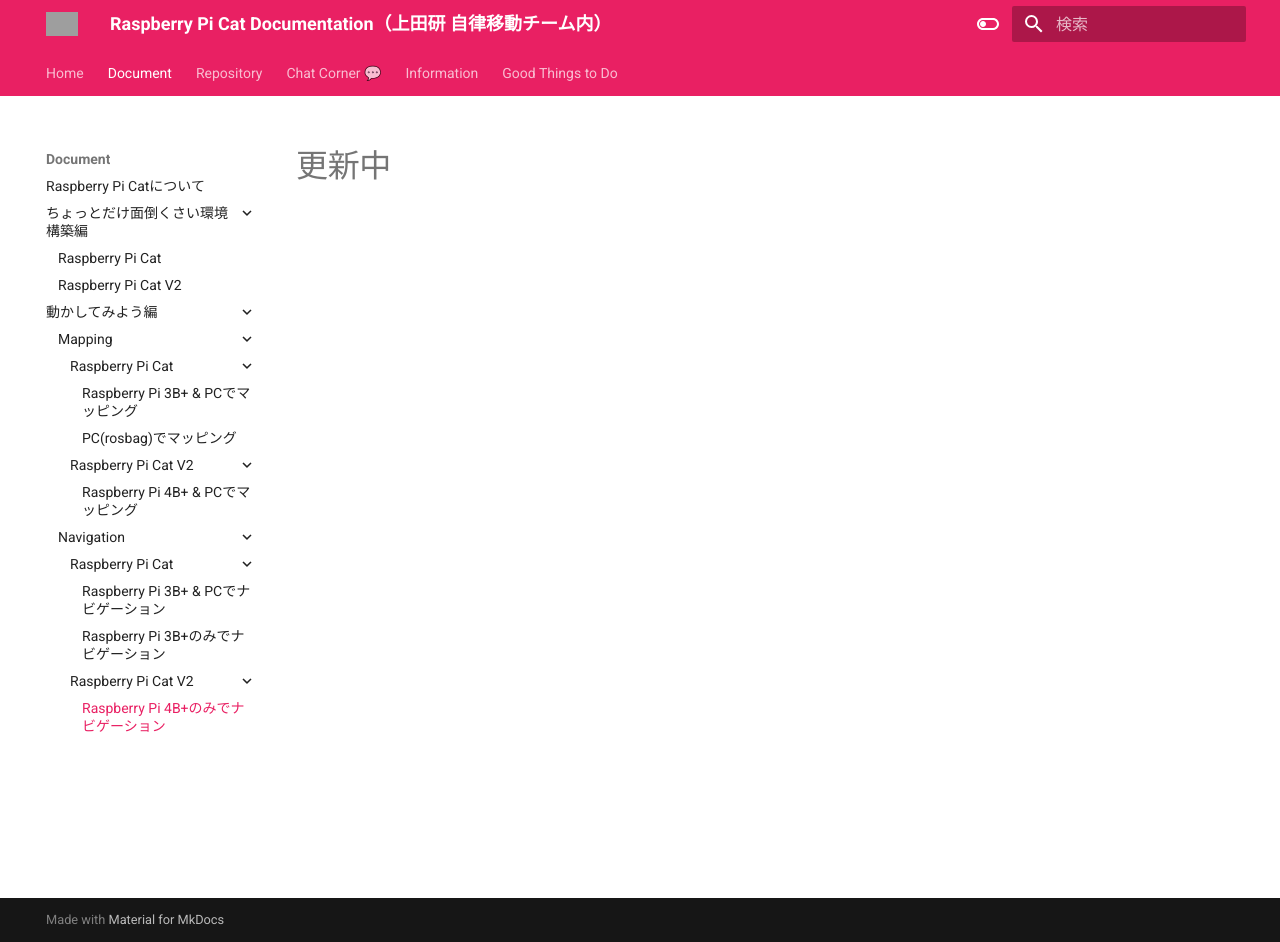
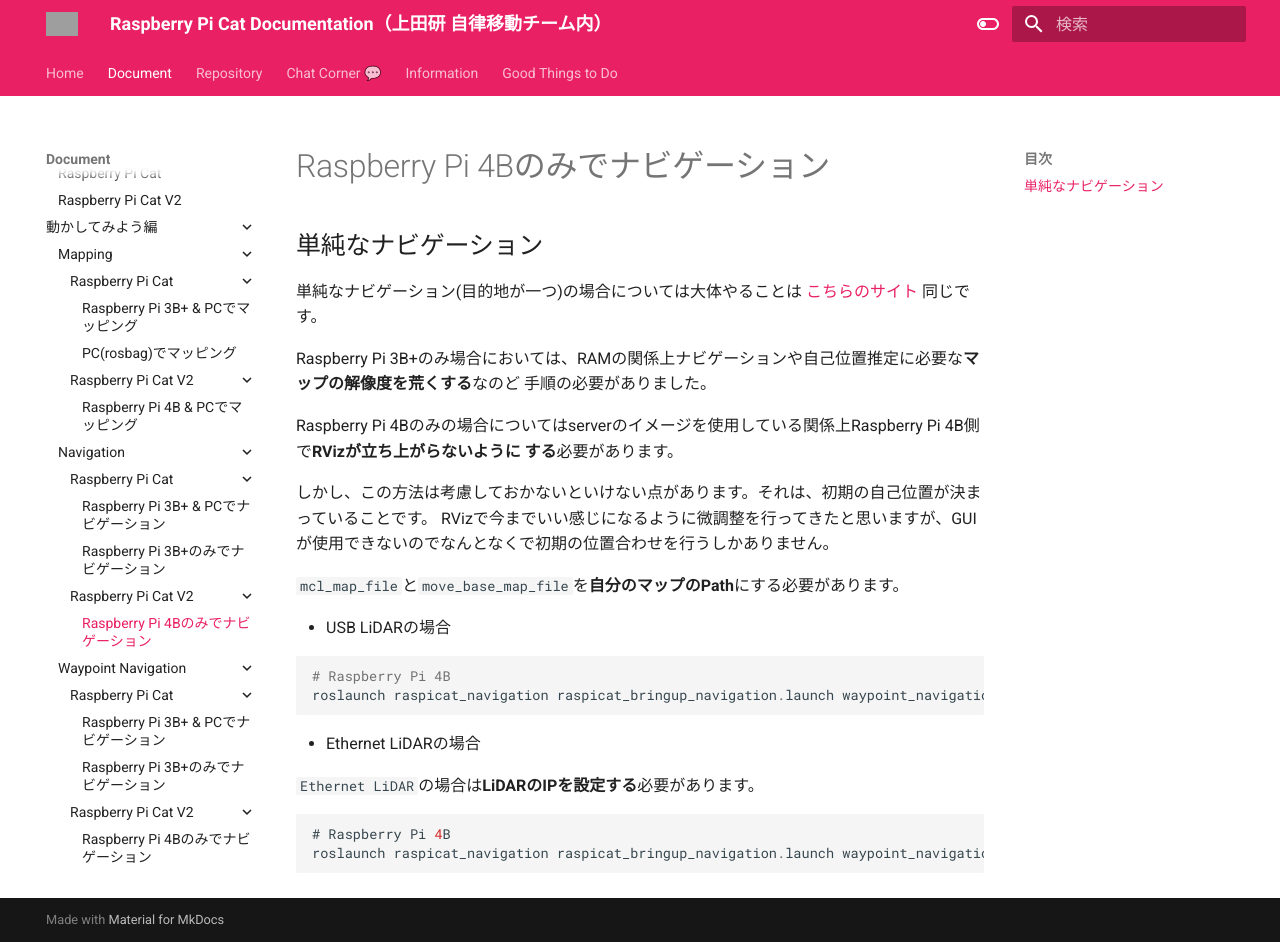
Before and after one commit to CIT-Autonomous-Robot-Lab/raspicat_documentation, an MkDocs documentation site: the page built from docs/document/lets_move/navigation/Raspberry Pi Cat V2/raspi4_only_navigation.md, in a window 1280 px wide and 942 px high. Built offline with MkDocs 1.6.1 and Material for MkDocs 9.7.7, drawn with Linux system fonts in a browser that asks for light colours; grey boxes are pictures that could not be loaded.

Commit message:
Feature/raspi4 only navigation md (#20)
* Fix

* Add waypoint_navigation

* Feature raspi4-only-navigation-md

````diff
--- a/docs/document/lets_move/navigation/Raspberry Pi Cat V2/raspi4_only_navigation.md
+++ b/docs/document/lets_move/navigation/Raspberry Pi Cat V2/raspi4_only_navigation.md
@@ -1 +1,31 @@
-# 更新中
+## 単純なナビゲーション
+単純なナビゲーション(目的地が一つ)の場合については大体やることは
+[こちらのサイト](https://uhobeike.github.io/raspicat_documentation/document/lets_move/navigation/Raspberry%20Pi%20Cat/raspi3_pc_navigation/)
+同じです。
+
+Raspberry Pi 3B+のみ場合においては、RAMの関係上ナビゲーションや自己位置推定に必要な**マップの解像度を荒くする**なのど
+手順の必要がありました。
+
+Raspberry Pi 4Bのみの場合についてはserverのイメージを使用している関係上Raspberry Pi 4B側で**RVizが立ち上がらないように
+する**必要があります。
+
+しかし、この方法は考慮しておかないといけない点があります。それは、初期の自己位置が決まっていることです。
+RVizで今までいい感じになるように微調整を行ってきたと思いますが、GUIが使用できないのでなんとなくで初期の位置合わせを行うしかありません。
+
+`mcl_map_file`と`move_base_map_file`を**自分のマップのPath**にする必要があります。
+
+* USB LiDARの場合
+
+```
+# Raspberry Pi 4B
+roslaunch raspicat_navigation raspicat_bringup_navigation.launch waypoint_navigation:=false urg_usb:=true urg_ether:=false model:="$(rospack find raspicat_navigation)/config/urdf/raspicat.urdf.xacro" mcl_map_file:="" move_base_map_file:=""
+```
+
+* Ethernet LiDARの場合
+
+`Ethernet LiDAR`の場合は**LiDARのIPを設定する**必要があります。
+
+```
+# Raspberry Pi 4B
+roslaunch raspicat_navigation raspicat_bringup_navigation.launch waypoint_navigation:=false urg_usb:=true urg_ether:=false model:="$(rospack find raspicat_navigation)/config/urdf/raspicat.urdf.xacro" mcl_map_file:="" move_base_map_file:="" urg_ip_address:=""
+```
--- a/mkdocs.yml
+++ b/mkdocs.yml
@@ -77,20 +77,24 @@
         - Raspberry Pi 3B+ & PCでマッピング: document/lets_move/mapping/Raspberry Pi Cat/raspi3_pc_mapping.md
         - PC(rosbag)でマッピング: document/lets_move/mapping/Raspberry Pi Cat/pc_rosbag_mapping.md
       - Raspberry Pi Cat V2:
-        - Raspberry Pi 4B+ & PCでマッピング: document/lets_move/mapping/Raspberry Pi Cat V2/raspi4_pc_mapping.md
+        - Raspberry Pi 4B & PCでマッピング: document/lets_move/mapping/Raspberry Pi Cat V2/raspi4_pc_mapping.md
 
     - Navigation:
       - Raspberry Pi Cat:
         - Raspberry Pi 3B+ & PCでナビゲーション: document/lets_move/navigation/Raspberry Pi Cat/raspi3_pc_navigation.md
         - Raspberry Pi 3B+のみでナビゲーション: document/lets_move/navigation/Raspberry Pi Cat/raspi3_only_navigation.md
       - Raspberry Pi Cat V2:
-        - Raspberry Pi 4B+のみでナビゲーション: document/lets_move/navigation/Raspberry Pi Cat V2/raspi4_only_navigation.md
+        - Raspberry Pi 4Bのみでナビゲーション: document/lets_move/navigation/Raspberry Pi Cat V2/raspi4_only_navigation.md
+
+    - Waypoint Navigation:
+      - Raspberry Pi Cat:
+        - Raspberry Pi 3B+ & PCでナビゲーション: document/lets_move/waypoint_navigation/Raspberry Pi Cat/raspi3_pc_waypoint_navigation.md
+        - Raspberry Pi 3B+のみでナビゲーション: document/lets_move/waypoint_navigation/Raspberry Pi Cat/raspi3_only_waypoint_navigation.md
+      - Raspberry Pi Cat V2:
+        - Raspberry Pi 4Bのみでナビゲーション: document/lets_move/waypoint_navigation/Raspberry Pi Cat V2/raspi4_only_waypoint_navigation.md
 - Repository:
   - Raspberry Pi Cat関連のリポジトリ: repository/repository.md
   - Raspberry Pi Cat関連のリポジトリの説明(簡単に): repository/repository_description.md
-
-# - Good things to do:
-#   - やると良いこと集（初めての方は見ると良いかも？）: good_things_to_do/good_things_to_do.md
 - Chat Corner 💬:
   - News📰 : chat_corner/news.md
   - 要望: chat_corner/request.md
````
Also changed, not shown: docs/document/lets_move/waypoint_navigation/Raspberry Pi Cat V2/raspi4_only_waypoint_navigation.md (added, +1 -0 lines), docs/document/lets_move/waypoint_navigation/Raspberry Pi Cat/raspi3_only_waypoint_navigation.md (added, +1 -0 lines), docs/document/lets_move/waypoint_navigation/Raspberry Pi Cat/raspi3_pc_waypoint_navigation.md (added, +1 -0 lines), docs/document/raspicat_documentaion.md (+2 -2 lines), docs/repository/repository.md (+1 -1 lines).
